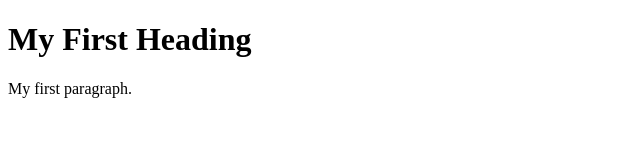
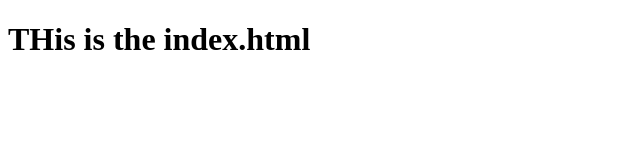
Before and after one commit to DrWenz/drwenz.github.io, a plain HTML site: page index.html in a window 1280 px wide. Shown: the whole page, without its empty margins (0-640 px from the left). Drawn offline with Linux system fonts and the light colour scheme.

Commit message:
Update index.html

```diff
--- a/index.html
+++ b/index.html
@@ -1,12 +1,10 @@
 <!DOCTYPE html>
 <html>
 <head>
-<title>Page Title</title>
+<title>Test GitHub Hosting</title>
 </head>
 <body>
 
-<h1>My First Heading</h1>
-<p>My first paragraph.</p>
-
+<h1>THis is the index.html</h1>
 </body>
 </html>
```
